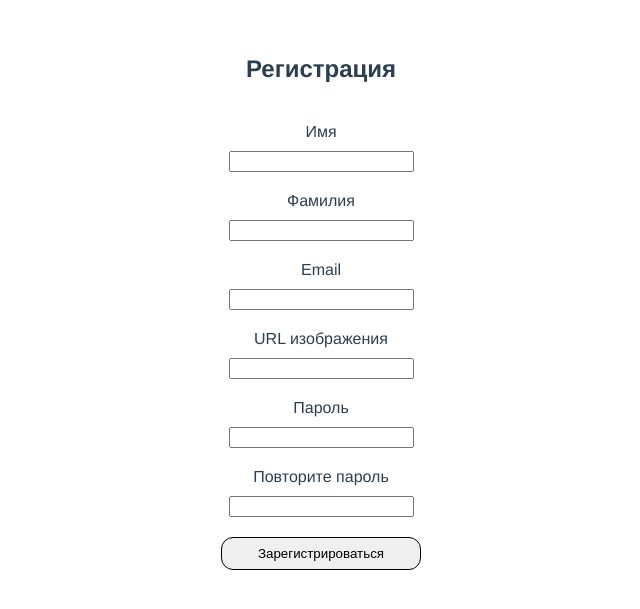
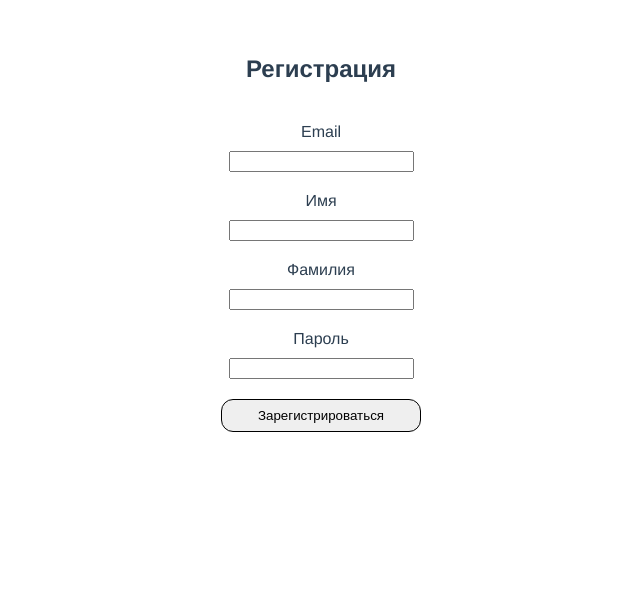
Before and after one commit to BadVoice/Vue2-VPN-Service, a Vue app: page /register in a window 1280 px wide. Shown: the part 105-714 px from the top of the page, without its empty margins (319-959 px from the left). Built offline with nearby package versions, Linux system fonts and the light colour scheme.

Commit message:
ref: Removed unnecessary fields in the registration form

```diff
--- a/src/components/auth/AuthRegister.vue
+++ b/src/components/auth/AuthRegister.vue
@@ -3,6 +3,10 @@
     <div>
       <h2>Регистрация</h2>
       <form @submit.prevent="register">
+        <div>
+          <label for="email">Email</label>
+          <input type="email" id="email" v-model="email" required>
+        </div>
         <div>
           <label for="firstName">Имя</label>
           <input type="text" id="firstName" v-model="firstName" required>
@@ -12,20 +16,8 @@
           <input type="text" id="lastName" v-model="lastName" required>
         </div>
         <div>
-          <label for="email">Email</label>
-          <input type="email" id="email" v-model="email" required>
-        </div>
-        <div>
-          <label for="imgUrl">URL изображения</label>
-          <input type="text" id="imgUrl" v-model="imgUrl">
-        </div>
-        <div>
           <label for="password">Пароль</label>
           <input type="password" id="password" v-model="password" required>
-        </div>
-        <div>
-          <label for="repeat_password">Повторите пароль</label>
-          <input type="password" id="repeat_password" v-model="repeatPassword" required>
         </div>
         <button class="btn" type="submit">Зарегистрироваться</button>
       </form>
@@ -37,18 +29,16 @@
     name: 'authRegister',
     data() {
       return {
+        email: '',
         firstName: '',
         lastName: '',
-        email: '',
-        imgUrl: '',
-        password: '',
-        repeatPassword: ''
+        password: ''
       };
     },
     methods: {
       register() {
-        if (this.password !== this.repeatPassword) {
-          alert('Пароли не совпадают!');
+        if (this.password === '') {
+          alert('Введите пароль!');
           return;
         } else {
 
```
